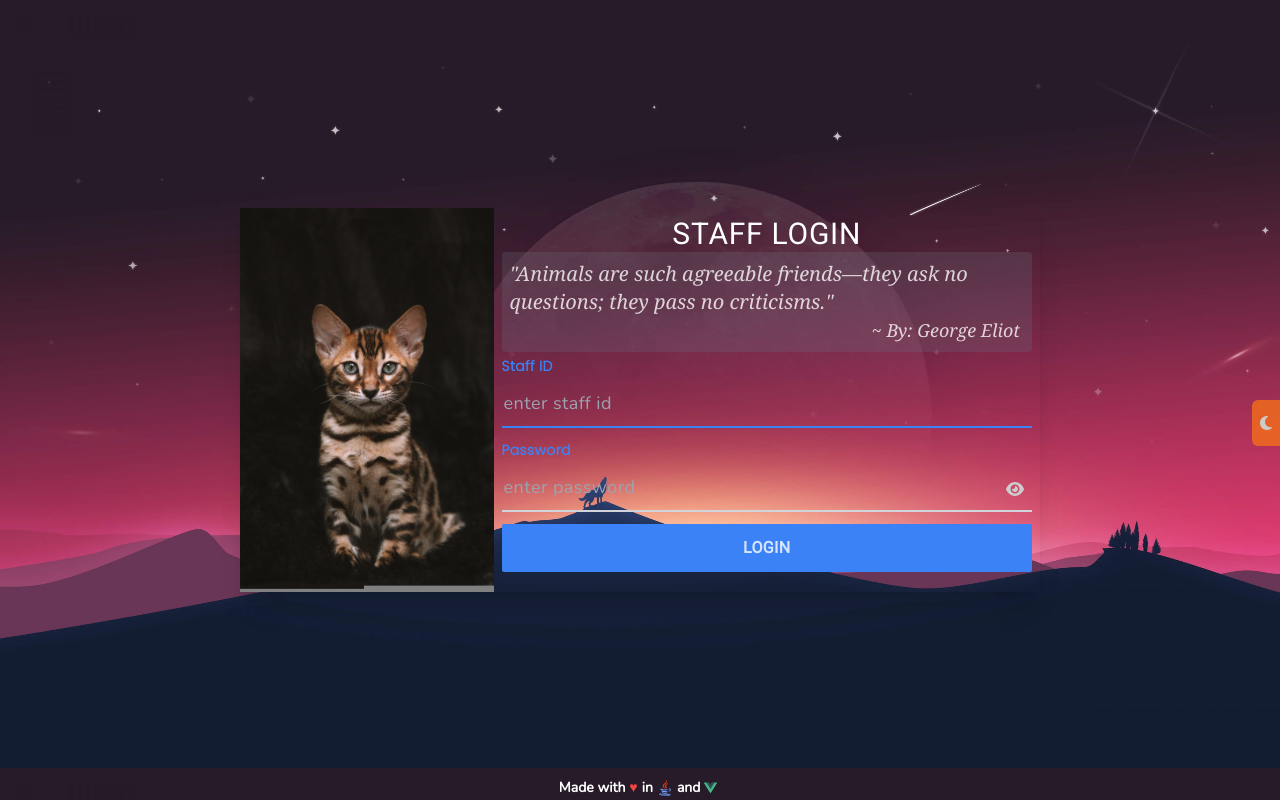
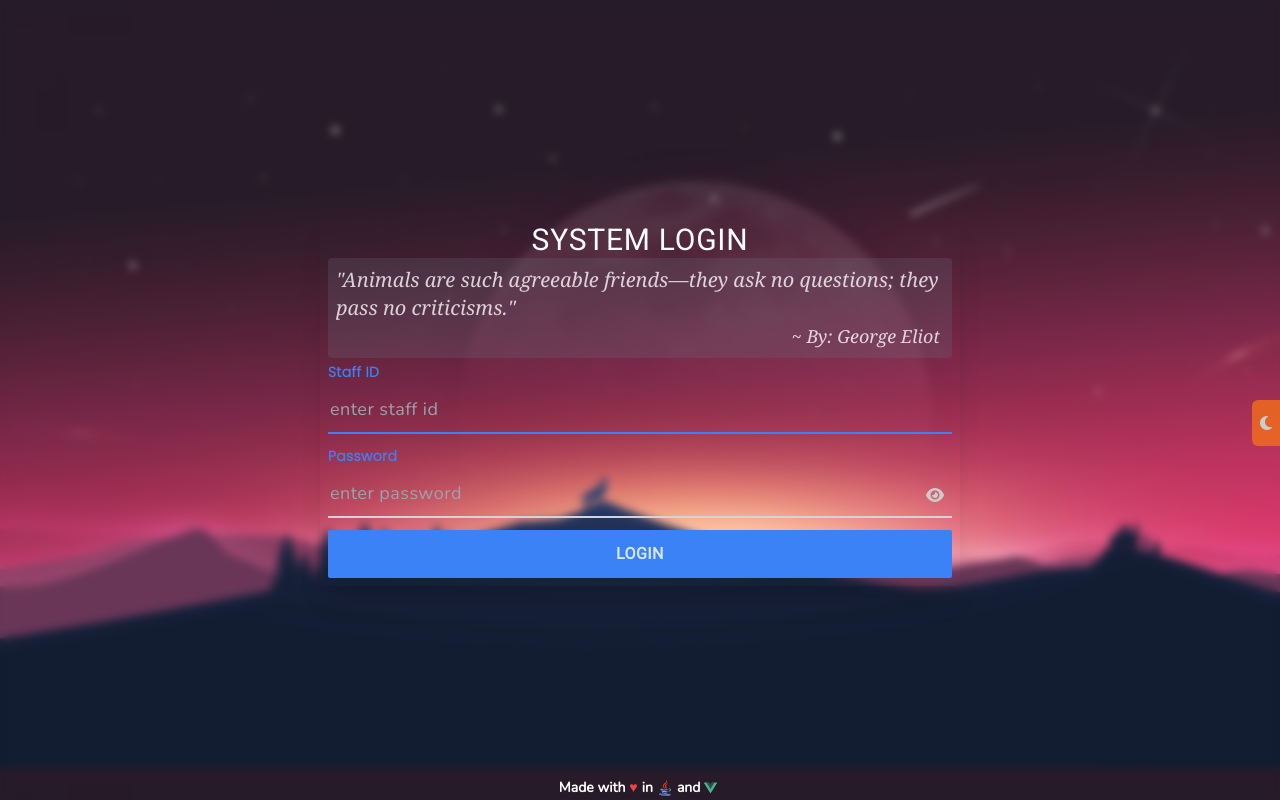
Before and after one commit to Q-T5/aoms-frontend, a Vue app: page / in a window 1280 px wide. Built offline with nearby package versions, Linux system fonts and the light colour scheme.

Commit message:
Changed visual style of login form and background

```diff
--- a/src/views/Login.vue
+++ b/src/views/Login.vue
@@ -1,12 +1,9 @@
 <template>
-  <div class="flex justify-center" style="background-image: url('/src/assets/login_wallpaper.jpg');">
-    <div class="grid h-screen place-items-center">
-      <div class="w-[50rem] shadow-xl rounded flex">
-        <div>
-          <img src="../assets/cat_image.jpg" alt="cat-image" class="h-96 w-96" />
-        </div>
+  <div style="background-image: url('/src/assets/login_wallpaper.jpg');">
+    <div class="grid h-screen place-items-center backdrop-blur-sm">
+      <div class="w-[40rem] shadow-xl rounded flex">
         <div class="p-2">
-          <h1 class="text-3xl font-roboto tracking-wide text-center text-white">STAFF LOGIN</h1>
+          <h1 class="text-3xl font-roboto tracking-wide text-center text-white">SYSTEM LOGIN</h1>
           <form class="flex flex-col space-y-3">
             <div class="inline-flex flex-col space-y-1">
               <p class="quote">
@@ -21,7 +18,8 @@
               <label for="password-box" class="form-labels">Password</label>
               <input :type="inputType" id="password-box" class="form-input-boxes text-white text-lg"
               placeholder="enter password" v-model="password" />
-              <font-awesome-icon icon="fa-solid fa-eye" class="absolute bottom-[15px] right-2" @click="inputType == 'password' ? inputType = 'text' : inputType = 'password' " />
+              <font-awesome-icon icon="fa-solid fa-eye" class="absolute bottom-[15px] right-2"
+              @click="inputType == 'password' ? inputType = 'text' : inputType = 'password' " />
             </div>
               <router-link :to="{ 'name': 'GeneralView' }" type="submit" class="login-button"
               @click="$store.commit('displayNotification', ['successfully logged in',
```
